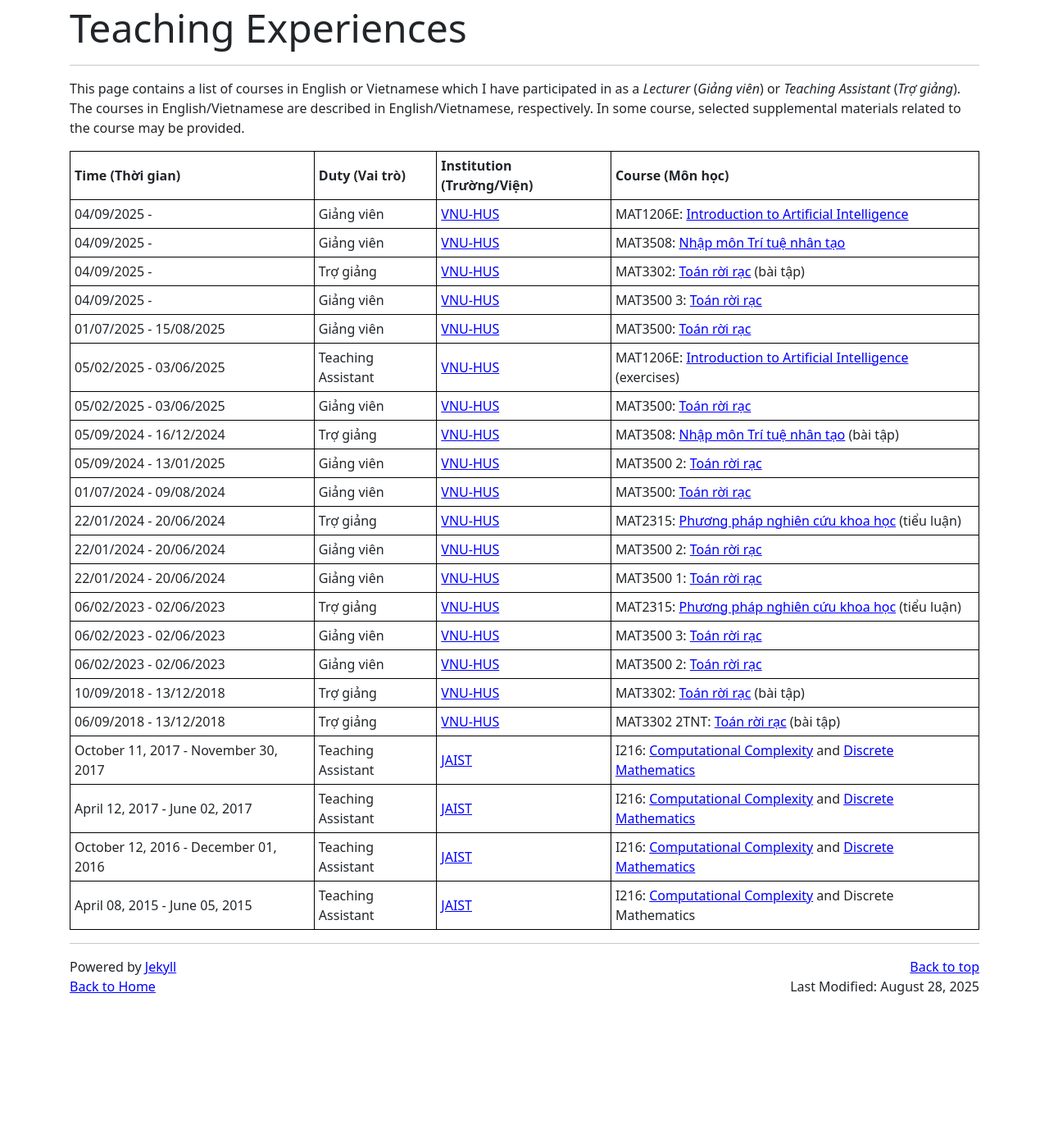
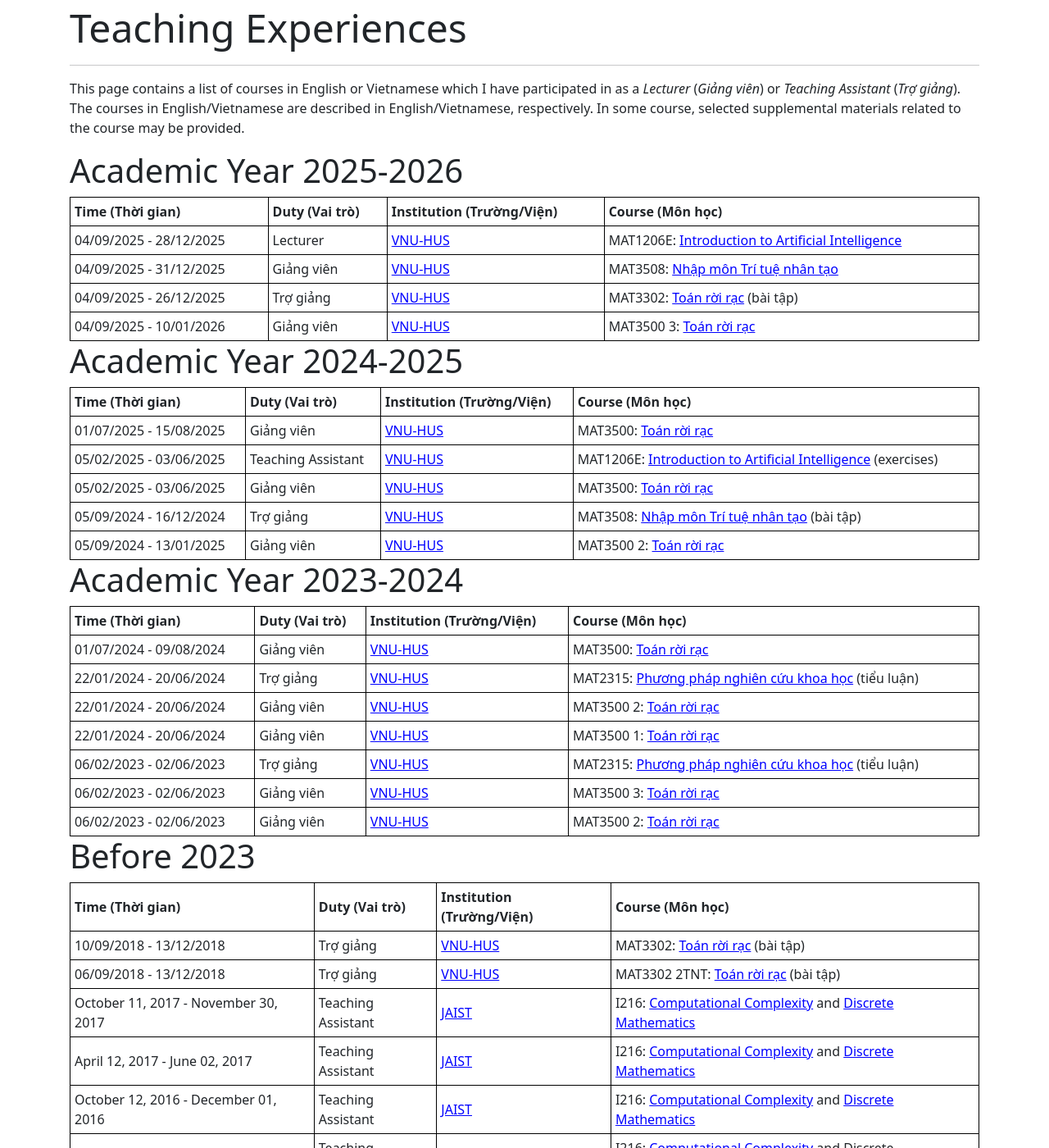
Before and after one commit to hoanganhduc/hoanganhduc.github.io, a Jekyll site: the page built from teaching.md, in a window 1280 px wide and 1400 px high. Shown: the whole window at 82% size. Built offline with Jekyll 4.4.1, drawn with Linux system fonts in a browser that asks for light colours; nearby versions of some CDN libraries; a style sheet for code colours, icons or effects is not loaded; some of the changed text lies outside the part shown.

Commit message:
Updated @ 2025-11-30  08:15:13 KST

```diff
--- a/teaching.md
+++ b/teaching.md
@@ -11,17 +11,29 @@ This page contains a list of courses in English or Vietnamese which I have parti
 The courses in English/Vietnamese are described in English/Vietnamese, respectively.
 In some course, selected supplemental materials related to the course may be provided.
 
+# Academic Year 2025-2026
+
 | Time (Thời gian) | Duty (Vai trò) | Institution (Trường/Viện) | Course (Môn học) |
 |:-----|:-----|:------------|:-------|
-| 04/09/2025 - | Giảng viên | [VNU-HUS](http://hus.vnu.edu.vn/) | MAT1206E: [Introduction to Artificial Intelligence]({{ site.baseurl }}/teaching/VNU-HUS/2025/winter/MAT1206E/) |
-| 04/09/2025 - | Giảng viên | [VNU-HUS](http://hus.vnu.edu.vn/) | MAT3508: [Nhập môn Trí tuệ nhân tạo]({{ site.baseurl }}/teaching/VNU-HUS/2025/winter/MAT3508/) |
-| 04/09/2025 - | Trợ giảng | [VNU-HUS](http://hus.vnu.edu.vn/) | MAT3302: [Toán rời rạc]({{ site.baseurl }}/teaching/VNU-HUS/2025/winter/MAT3302/) (bài tập) |
-| 04/09/2025 - | Giảng viên | [VNU-HUS](http://hus.vnu.edu.vn/) | MAT3500 3: [Toán rời rạc]({{ site.baseurl }}/teaching/VNU-HUS/2025/winter/MAT3500-3/) |
+| 04/09/2025 - 28/12/2025 | Lecturer | [VNU-HUS](http://hus.vnu.edu.vn/) | MAT1206E: [Introduction to Artificial Intelligence]({{ site.baseurl }}/teaching/VNU-HUS/2025/winter/MAT1206E/) |
+| 04/09/2025 - 31/12/2025 | Giảng viên | [VNU-HUS](http://hus.vnu.edu.vn/) | MAT3508: [Nhập môn Trí tuệ nhân tạo]({{ site.baseurl }}/teaching/VNU-HUS/2025/winter/MAT3508/) |
+| 04/09/2025 - 26/12/2025 | Trợ giảng | [VNU-HUS](http://hus.vnu.edu.vn/) | MAT3302: [Toán rời rạc]({{ site.baseurl }}/teaching/VNU-HUS/2025/winter/MAT3302/) (bài tập) |
+| 04/09/2025 - 10/01/2026 | Giảng viên | [VNU-HUS](http://hus.vnu.edu.vn/) | MAT3500 3: [Toán rời rạc]({{ site.baseurl }}/teaching/VNU-HUS/2025/winter/MAT3500-3/) |
+
+# Academic Year 2024-2025
+
+| Time (Thời gian) | Duty (Vai trò) | Institution (Trường/Viện) | Course (Môn học) |
+|:-----|:-----|:------------|:-------|
 | 01/07/2025 - 15/08/2025 | Giảng viên | [VNU-HUS](http://hus.vnu.edu.vn/) | MAT3500: [Toán rời rạc]({{ site.baseurl }}/teaching/VNU-HUS/2025/summer/MAT3500/) |
 | 05/02/2025 - 03/06/2025 | Teaching Assistant | [VNU-HUS](http://hus.vnu.edu.vn/) | MAT1206E: [Introduction to Artificial Intelligence]({{ site.baseurl }}/teaching/VNU-HUS/2025/spring/MAT1206E/) (exercises) |
 | 05/02/2025 - 03/06/2025 | Giảng viên | [VNU-HUS](http://hus.vnu.edu.vn/) | MAT3500: [Toán rời rạc]({{ site.baseurl }}/teaching/VNU-HUS/2025/spring/MAT3500/) |
 | 05/09/2024 - 16/12/2024 | Trợ giảng | [VNU-HUS](http://hus.vnu.edu.vn/) | MAT3508: [Nhập môn Trí tuệ nhân tạo]({{ site.baseurl }}/teaching/VNU-HUS/2024/winter/MAT3508/) (bài tập) |
 | 05/09/2024 - 13/01/2025 | Giảng viên | [VNU-HUS](http://hus.vnu.edu.vn/) | MAT3500 2: [Toán rời rạc]({{ site.baseurl }}/teaching/VNU-HUS/2024/winter/MAT3500-2/) |
+
+# Academic Year 2023-2024
+
+| Time (Thời gian) | Duty (Vai trò) | Institution (Trường/Viện) | Course (Môn học) |
+|:-----|:-----|:------------|:-------|
 | 01/07/2024 - 09/08/2024 | Giảng viên | [VNU-HUS](http://hus.vnu.edu.vn/) | MAT3500: [Toán rời rạc]({{ site.baseurl }}/teaching/VNU-HUS/2024/summer/MAT3500/) |
 | 22/01/2024 - 20/06/2024 | Trợ giảng | [VNU-HUS](http://hus.vnu.edu.vn/) | MAT2315: [Phương pháp nghiên cứu khoa học]({{ site.baseurl }}/teaching/VNU-HUS/2024/MAT2315/) (tiểu luận) |
 | 22/01/2024 - 20/06/2024 | Giảng viên | [VNU-HUS](http://hus.vnu.edu.vn/) | MAT3500 2: [Toán rời rạc]({{ site.baseurl }}/teaching/VNU-HUS/2024/MAT3500-2/) |
@@ -29,6 +41,11 @@ In some course, selected supplemental materials related to the course may be pro
 | 06/02/2023 - 02/06/2023 | Trợ giảng | [VNU-HUS](http://hus.vnu.edu.vn/) | MAT2315: [Phương pháp nghiên cứu khoa học]({{ site.baseurl }}/teaching/VNU-HUS/2023/MAT2315/) (tiểu luận) |
 | 06/02/2023 - 02/06/2023 | Giảng viên | [VNU-HUS](http://hus.vnu.edu.vn/) | MAT3500 3: [Toán rời rạc]({{ site.baseurl }}/teaching/VNU-HUS/2023/MAT3500-3/) |
 | 06/02/2023 - 02/06/2023 | Giảng viên | [VNU-HUS](http://hus.vnu.edu.vn/) | MAT3500 2: [Toán rời rạc]({{ site.baseurl }}/teaching/VNU-HUS/2023/MAT3500-2/) |
+
+# Before 2023
+
+| Time (Thời gian) | Duty (Vai trò) | Institution (Trường/Viện) | Course (Môn học) |
+|:-----|:-----|:------------|:-------|
 | 10/09/2018 - 13/12/2018 | Trợ giảng | [VNU-HUS](http://hus.vnu.edu.vn/) | MAT3302: [Toán rời rạc]({{ site.baseurl }}/teaching/VNU-HUS/2018/MAT3302/) (bài tập) |
 | 06/09/2018 - 13/12/2018 | Trợ giảng | [VNU-HUS](http://hus.vnu.edu.vn/) | MAT3302 2TNT: [Toán rời rạc]({{ site.baseurl }}/teaching/VNU-HUS/2018/MAT3302-2TNT/) (bài tập) |
 | October 11, 2017 - November 30, 2017 | Teaching Assistant | [JAIST](http://www.jaist.ac.jp/) | I216: [Computational Complexity](http://www.jaist.ac.jp/~uehara/course/2017/i216e/) and [Discrete Mathematics](http://www.jaist.ac.jp/~fujisaki/2017/i216e) |
```
Also changed, not shown: other parts of teaching.md (+1 -1 lines), index.md (+1 -1 lines), 2 other files.
